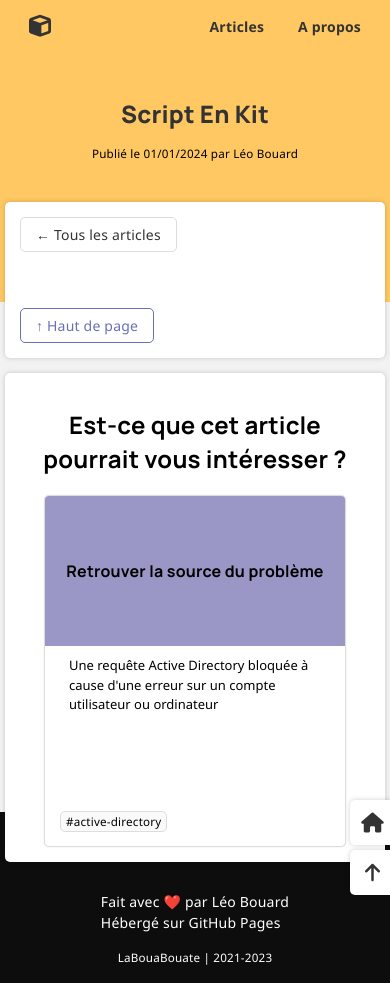
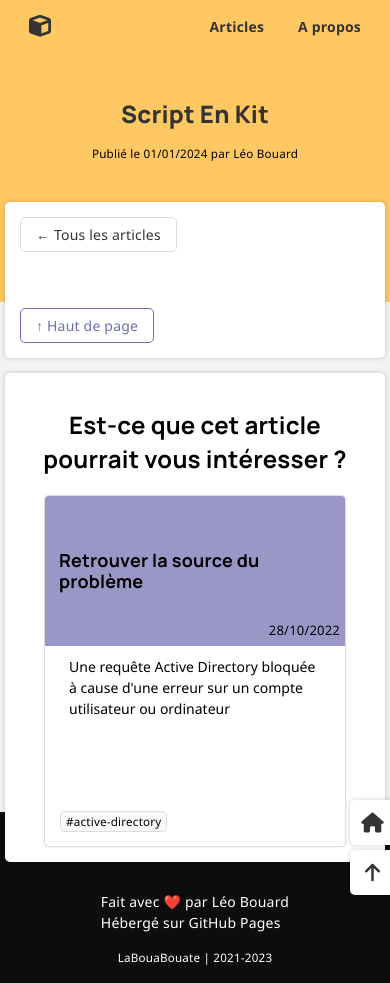
Before and after one commit to leobouard/leobouard.github.io, a Jekyll site: the page built from _posts/2024-01-01-script-en-kit.md, in a window 390 px wide. Built offline with Jekyll 4.4.1, drawn with Linux system fonts in a browser that asks for light colours; nearby versions of some CDN libraries; some web fonts are replaced; our own code applies the rules of GitHub Pages for plain Markdown files.

Commit message:
Update posts.scss

```diff
--- a/assets/css/posts.scss
+++ b/assets/css/posts.scss
@@ -362,18 +362,4 @@ section.recommandation > span > img {
     div.postBanner > h1 {
         font-size: x-large;
     }
-
-    span.articleTitle {
-        font-size: 16px;
-        margin: 5px;
-    }
-
-    span.articleDescription {
-        font-size: small;
-        line-height: 150%;
-    }
-
-    span.articleDate {
-        display: none;
-    }
 }
```
